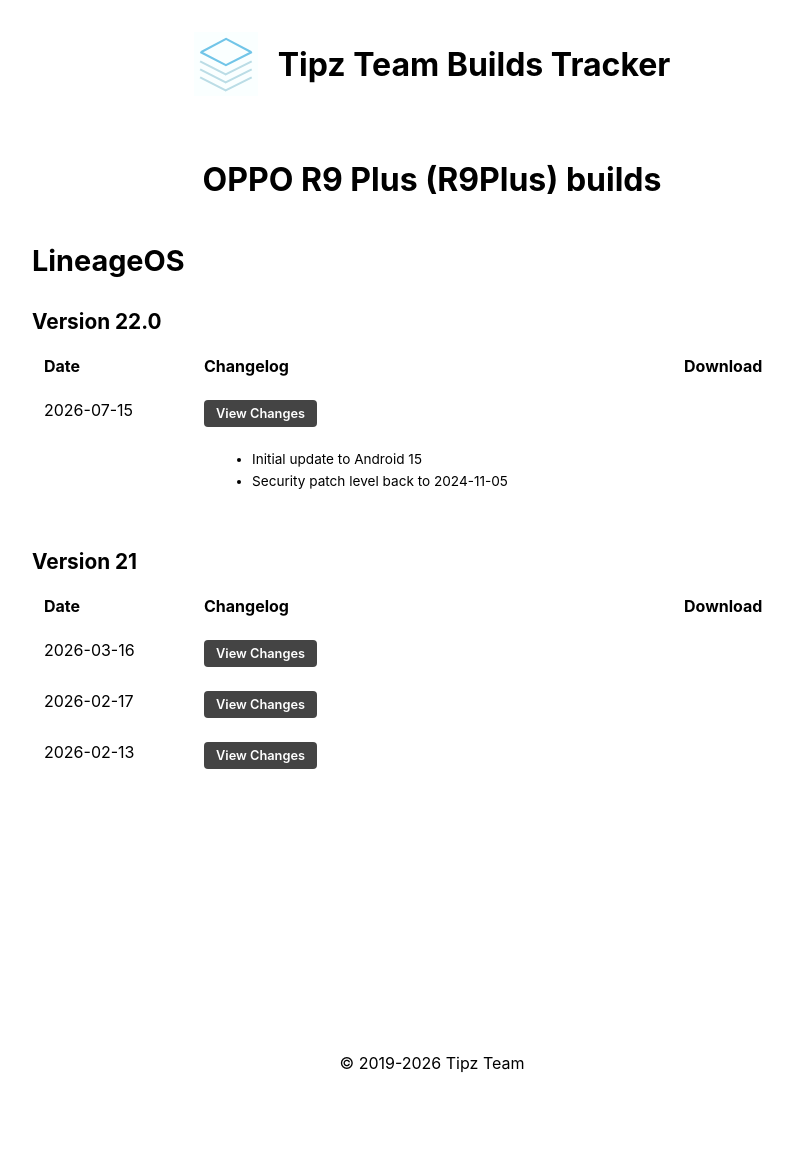
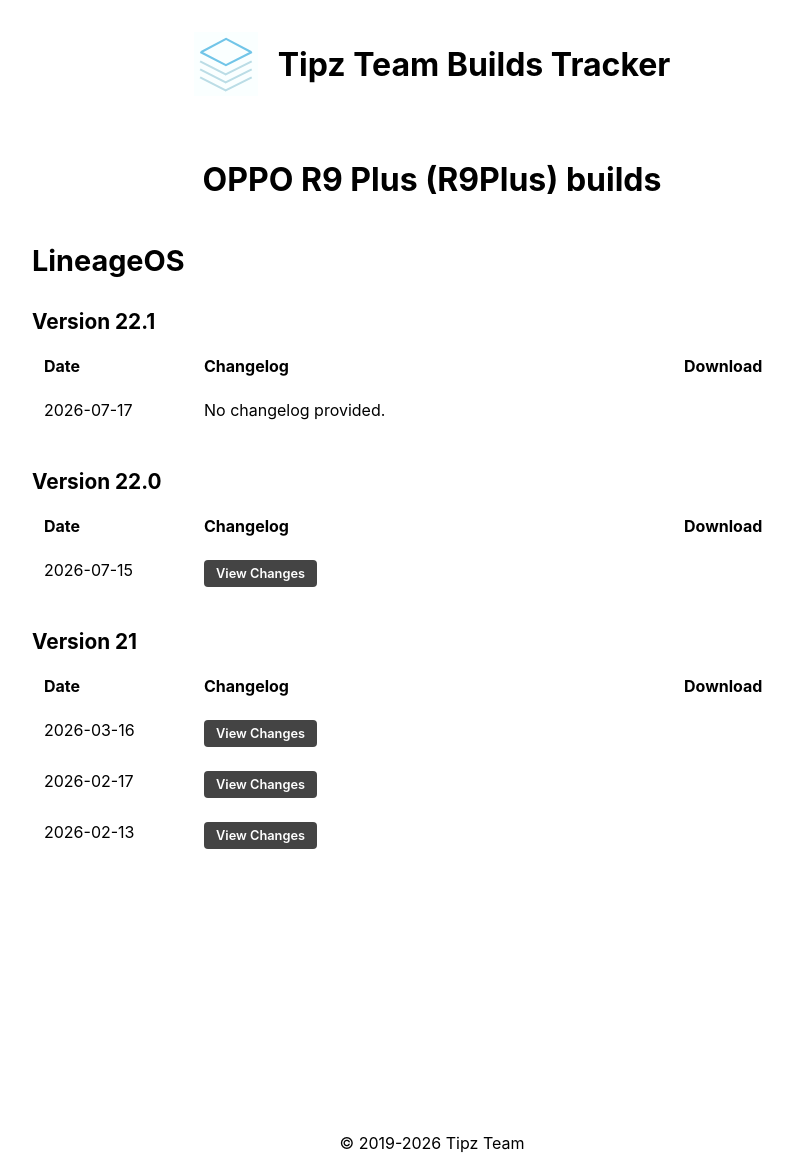
Before and after one commit to blueyfish/tipzbuilds, a Jekyll site: the page built from _devices/R9Plus.md, in a window 1280 px wide. Shown: the whole page, without its empty margins (208-1001 px from the left). Built offline with Jekyll 4.4.1, drawn with Linux system fonts in a browser that asks for light colours; before the commit the page ends 1089 px from its top, so only the background shows below that.

Commit message:
Add missing 22.1 initial build for R9Plus
Assisted-by: LLM
Co-Authored-By: Claude Code <noreply@anthropic.com>

```diff
--- a/_data/devices/R9Plus.json
+++ b/_data/devices/R9Plus.json
@@ -5,6 +5,11 @@
     {
       "name": "LineageOS",
       "builds": [
+        {
+          "version": "22.1",
+          "date": "2026-07-17",
+          "download": "https://sourceforge.net/projects/tipzbuilds/files/ROMs/OPPO R9 Plus/LineageOS 22.1/20260717/lineage-22.1-20260717-UNOFFICIAL-R9Plus.zip"
+        },
         {
           "version": "22.0",
           "date": "2026-07-15",
```
